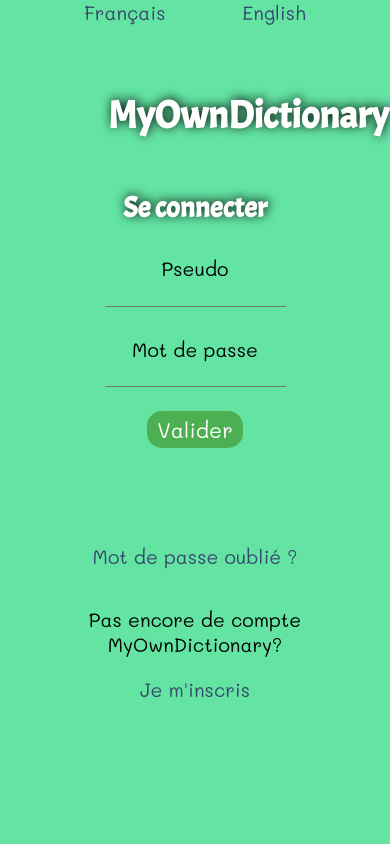
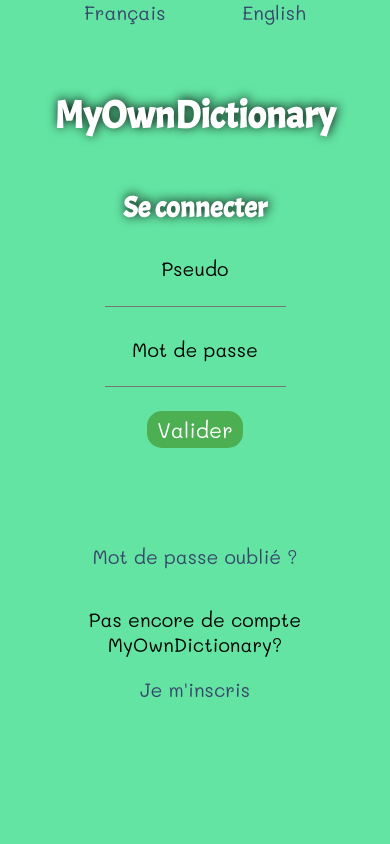
Before and after one commit to jonatanbzk/myowndictionary_v1, a PHP site: page / in a window 390 px wide. Run offline with PHP 8.4, Linux system fonts and the light colour scheme; some libraries are stand-ins or nearby versions.

Commit message:
finish responsive design & use regex for test

```diff
--- a/language/fr_FR.php
+++ b/language/fr_FR.php
@@ -10,7 +10,7 @@ $lang['login_not_registered_yet'] = "Pas encore de compte MyOwnDictionary?";
 $lang['login_register'] = "Je m'inscris";
 //sign_up.php
 $lang['sign_registration'] = "Inscription";
-$lang['sign_confirm_password'] = "Confirmer votre mot de passe";
+$lang['sign_confirm_password'] = "Veuillez confirmer votre mot de passe";
 $lang['sign_email'] = "Adresse e-mail";
 $lang['sign_I_already_have_account'] = "J'ai déjà un compte MyOwnDictionary
  ... ";
--- a/model/model.php
+++ b/model/model.php
@@ -465,10 +465,11 @@ function testRecord()
   for ($i=0; $i < $testLength; $i++)
   {
     $answerName = 'answer' . ($i+1);
+    $trim = trim($_POST[$answerName]);
+    $reg = '/^'. $trim .'$|^'. $trim .'[^a-z]|[^a-z]'. $trim .'[^a-z]|[^a-z]'. $trim .'$/i';  // xxx
     if ($testDirection==1)
     {
-      if ((strcasecmp($_POST[$answerName],
-      $_SESSION['testArray']['translations'][$i]) == 0))
+      if (preg_match($reg, $_SESSION['testArray']['translations'][$i]) and !empty($trim))
       {
         $point++;
         array_push($resultArray['goodwords'],
@@ -488,8 +489,7 @@ function testRecord()
     }
     elseif ($testDirection==2)
     {
-      if ((strcasecmp($_POST[$answerName], $_SESSION['testArray']['words'][$i])
-       == 0))
+      if (preg_match($reg, $_SESSION['testArray']['words'][$i]) and !empty($trim))
       {
         $point++;
         array_push($resultArray['goodwords'],
@@ -512,8 +512,7 @@ function testRecord()
       $index = 'indexTest' . ($i+1);
       if ($_POST[$index]==0)
       {
-        if ((strcasecmp(
-        $_POST[$answerName], $_SESSION['testArray']['translations'][$i]) == 0))
+        if (preg_match($reg, $_SESSION['testArray']['translations'][$i]) and !empty($trim))
         {
           $point++;
           array_push($resultArray['goodwords'],
@@ -533,8 +532,7 @@ function testRecord()
       }
       elseif ($_POST[$index]==1)
       {
-        if ((strcasecmp(
-          $_POST[$answerName], $_SESSION['testArray']['words'][$i]) == 0))
+        if (preg_match($reg, $_SESSION['testArray']['words'][$i]) and !empty($trim))
         {
           $point++;
           array_push($resultArray['goodwords'],
--- a/public/sign_up.js
+++ b/public/sign_up.js
@@ -3,7 +3,7 @@ var form = document.querySelector("form");
 form.addEventListener("submit", function (e) {
   if (lang == 'fr_FR') {
     var error ="ERREUR : Les deux mots de passe ne sont pas identiques !";
-    var password = "Le mot de passe est trop court (minimum 8 charactères) !";
+    var password = "Le mot de passe est trop court (minimum 8 caractères) !";
     var email = "Votre adresse mail est invalide";
   } else if (lang == 'en_US') {
       var error = "Error : Both passwords are differents !";
--- /dev/null
+++ b/public/styleSmallScreen.css
@@ -0,0 +1,4 @@
+body {
+  margin: auto;
+  width: auto;
+}
--- a/view/dictionaryPage.php
+++ b/view/dictionaryPage.php
@@ -114,7 +114,7 @@ var lengthWordList='<?php if (array_key_exists(
 <div
   id="viewDictionary"
   style="display:
-  <?php if (array_key_exists('personel_language_array', $_SESSION))
+  <?php if (array_key_exists('personel_language_array', $_SESSION) and !isset($_SESSION['testArray']))
   : echo 'block'; else: echo 'none'; endif; ?>">
   <button class="btnJob" type="button" name="button"
   id="show_words_button" style="display: block;"
--- a/view/template.php
+++ b/view/template.php
@@ -11,6 +11,7 @@
 </script>
 
     <meta charset="utf-8" />
+    <meta name="viewport" content="width=device-width, initial-scale=1">
     <link href="https://fonts.googleapis.com/css?family=Acme|Mali&display=swap" rel="stylesheet">
 
     <title>MyOwnDictionary</title>
@@ -19,6 +20,7 @@
     <link href="./public/styleDiv.css" rel="stylesheet" />
     <link href="./public/styleSelect.css" rel="stylesheet" />
     <link href="./public/styleShowWordBox.css" rel="stylesheet" />
+    <link href="./public/styleSmallScreen.css" rel="stylesheet" media="screen and (max-width: 620px)" />
   </head>
   <body>
     <div class="langLink">
```
